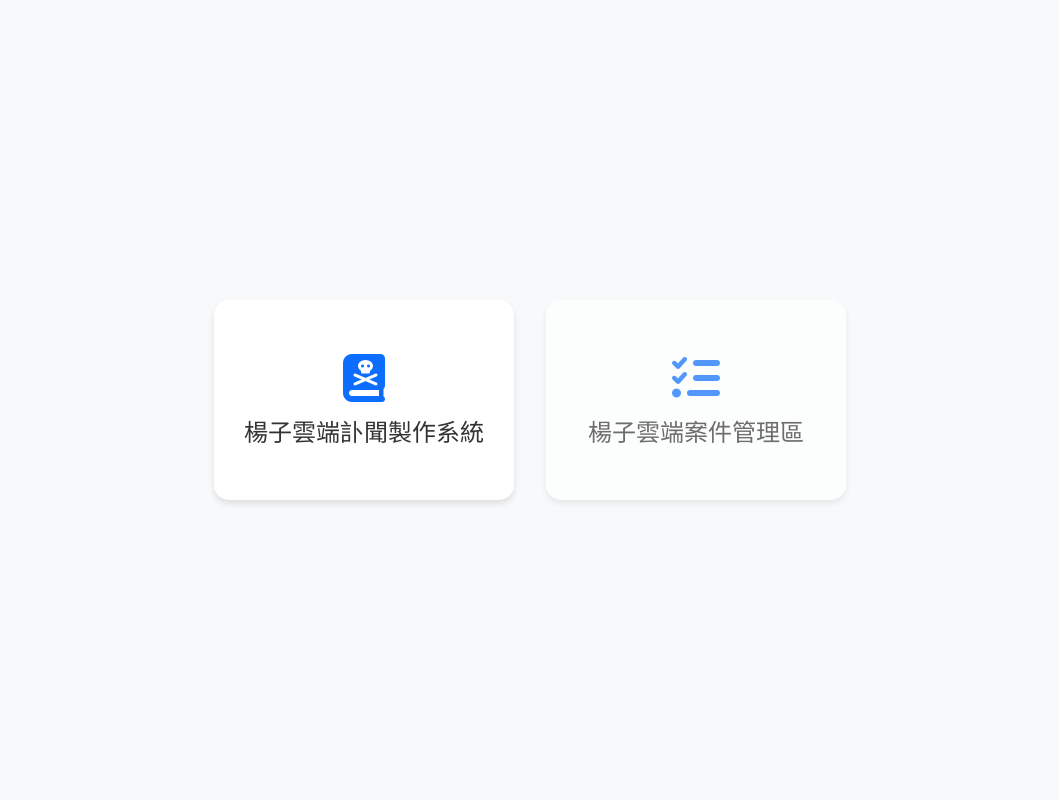
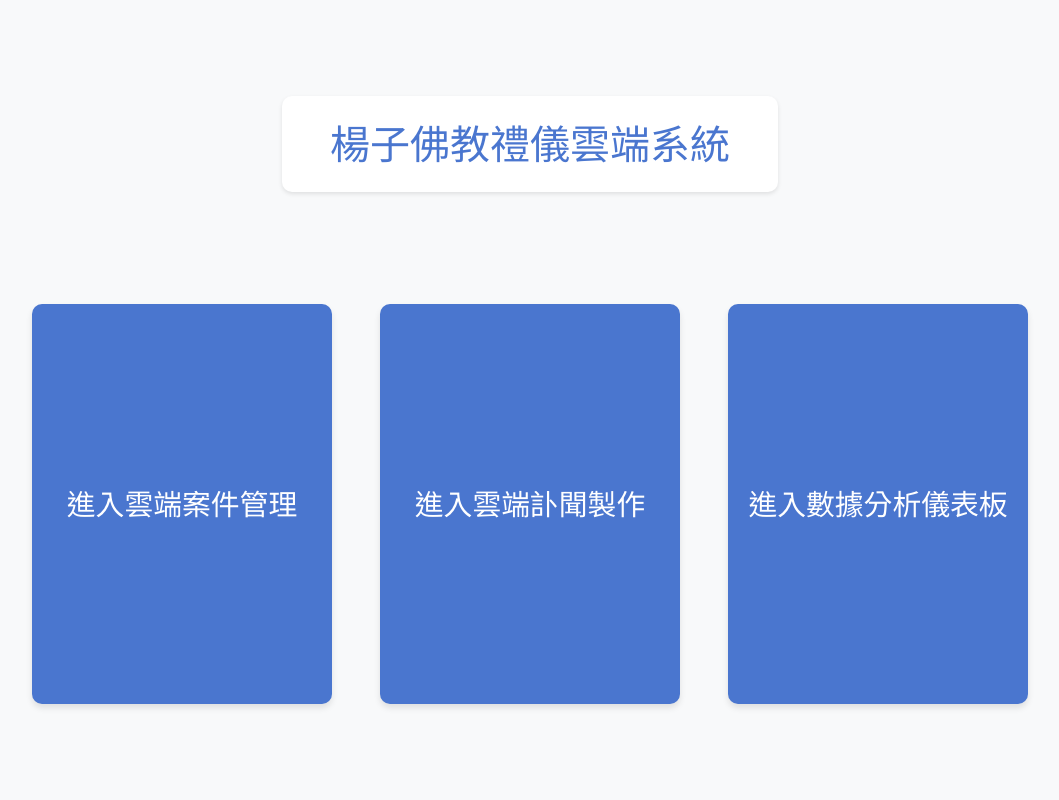
Before and after one commit to rexli11/cloud_obituary, a Django app: page / in a window 1280 px wide. Shown: the whole page, without its empty margins (110-1169 px from the left). Run offline with Django 4.2, Linux system fonts and the light colour scheme.

Commit message:
更新base.html頁面，增加數據儀表板buttom

```diff
--- a/templates/base.html
+++ b/templates/base.html
@@ -3,7 +3,7 @@
 <head>
     <meta charset="UTF-8">
     <meta name="viewport" content="width=device-width, initial-scale=1.0">
-    <title>{% block title %}楊子佛教禮儀雲端訃聞系統{% endblock %}</title>
+    <title>楊子佛教禮儀雲端訃聞系統</title>
     <link href="https://cdn.jsdelivr.net/npm/bootstrap@5.1.3/dist/css/bootstrap.min.css" rel="stylesheet">
     <style>
         body {
@@ -16,81 +16,95 @@
         .main-container {
             flex: 1;
             display: flex;
+            flex-direction: column;
             align-items: center;
             justify-content: center;
             padding: 2rem;
+            min-height: 100vh;
+        }
+
+        .system-title {
+            color: #4a76cf;
+            font-size: 2.5rem;
+            margin-bottom: 5rem;
+            padding: 1.5rem 3rem;
+            border-radius: 10px;
+            background-color: #fff;
+            box-shadow: 0 2px 4px rgba(0,0,0,0.1);
+            text-align: center;
         }
 
         .button-container {
             display: flex;
-            gap: 2rem;
+            gap: 3rem;
             flex-wrap: wrap;
             justify-content: center;
+            align-items: center;
+            margin-top: 2rem;
         }
 
         .service-button {
             width: 300px;
-            height: 200px;
+            height: 400px;
             border: none;
-            border-radius: 15px;
-            background-color: #fff;
-            box-shadow: 0 4px 6px rgba(0, 0, 0, 0.1);
-            transition: transform 0.3s ease, box-shadow 0.3s ease;
+            border-radius: 10px;
+            background-color: #4a76cf;
+            color: white;
             display: flex;
-            flex-direction: column;
             align-items: center;
             justify-content: center;
-            padding: 1.5rem;
             text-decoration: none;
-            color: #333;
+            font-size: 1.8rem;
+            transition: transform 0.3s ease, box-shadow 0.3s ease;
+            box-shadow: 0 4px 6px rgba(0,0,0,0.1);
+            text-align: center;
         }
 
         .service-button:hover {
             transform: translateY(-5px);
-            box-shadow: 0 6px 12px rgba(0, 0, 0, 0.15);
+            box-shadow: 0 6px 12px rgba(0,0,0,0.15);
+            color: white;
+            text-decoration: none;
         }
 
         .service-button.disabled {
             opacity: 0.7;
             cursor: not-allowed;
-        }
-
-        .service-button i {
-            font-size: 3rem;
-            margin-bottom: 1rem;
-            color: #0d6efd;
-        }
-
-        .service-button h3 {
-            margin: 0;
-            font-size: 1.5rem;
-            text-align: center;
+            background-color: #6c757d;
         }
 
         @media (max-width: 768px) {
+            .system-title {
+                font-size: 1.8rem;
+                margin-bottom: 3rem;
+                padding: 1rem 2rem;
+            }
+
             .button-container {
-                gap: 1rem;
+                gap: 2rem;
             }
 
             .service-button {
                 width: 250px;
-                height: 180px;
+                height: 300px;
+                font-size: 1.4rem;
             }
         }
     </style>
-    <link rel="stylesheet" href="https://cdnjs.cloudflare.com/ajax/libs/font-awesome/6.0.0/css/all.min.css">
 </head>
 <body>
     <div class="main-container">
+        <h1 class="system-title">楊子佛教禮儀雲端系統</h1>
         <div class="button-container">
             <a href="{% url 'login' %}" class="service-button">
-                <i class="fas fa-book-dead"></i>
-                <h3>楊子雲端訃聞製作系統</h3>
+                進入雲端案件管理
             </a>
-            <div class="service-button disabled">
-                <i class="fas fa-tasks"></i>
-                <h3>楊子雲端案件管理區</h3>
-            </div>
+            <a href="{% url 'login' %}" class="service-button">
+                進入雲端訃聞製作
+            </a>
+            <a href="https://social-data-dash.onrender.com" class="service-button">
+                進入數據分析儀表板
+            </a>
         </div>
     </div>
     <script src="https://cdn.jsdelivr.net/npm/bootstrap@5.1.3/dist/js/bootstrap.bundle.min.js"></script>
```
Also changed, not shown: photo_sample/2024-11-19_130411.jpg (added).
